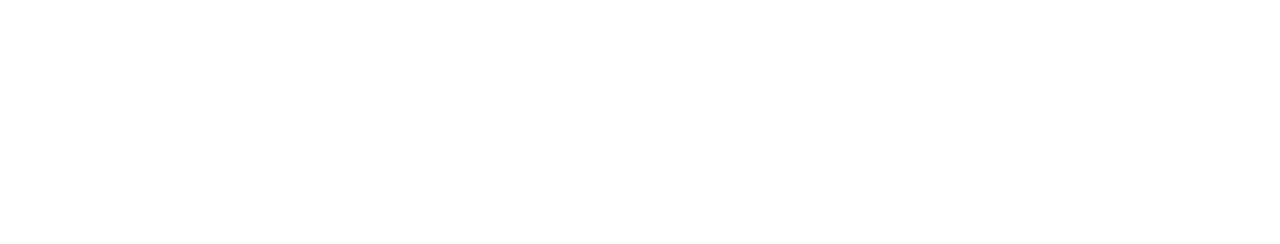
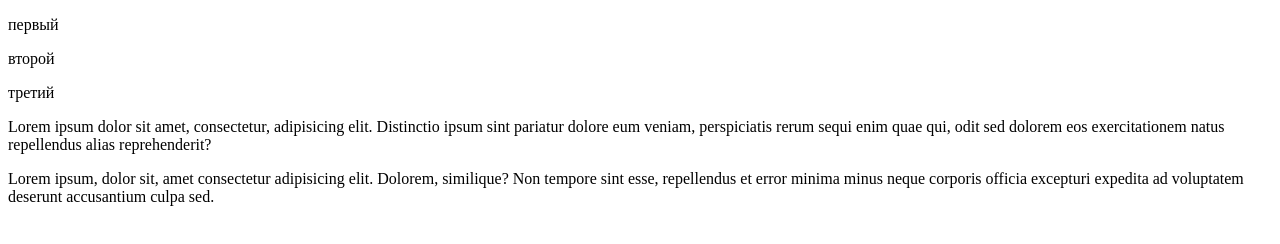
Before and after one commit to Parapitek/book, a plain HTML site: page index.html in a window 1280 px wide. Drawn offline with Linux system fonts and the light colour scheme.

Commit message:
задача 3.1

```diff
--- a/index.html
+++ b/index.html
@@ -5,6 +5,10 @@
 	<title>Document</title>
 </head>
 <body>
-
+	<p>первый</p>
+	<p>второй</p>
+	<p>третий</p>
+	<p>Lorem ipsum dolor sit amet, consectetur, adipisicing elit. Distinctio ipsum sint pariatur dolore eum veniam, perspiciatis rerum sequi enim quae qui, odit sed dolorem eos exercitationem natus repellendus alias reprehenderit?</p>
+	<p>Lorem ipsum, dolor sit, amet consectetur adipisicing elit. Dolorem, similique? Non tempore sint esse, repellendus et error minima minus neque corporis officia excepturi expedita ad voluptatem deserunt accusantium culpa sed.</p>
 </body>
 </html>
```
